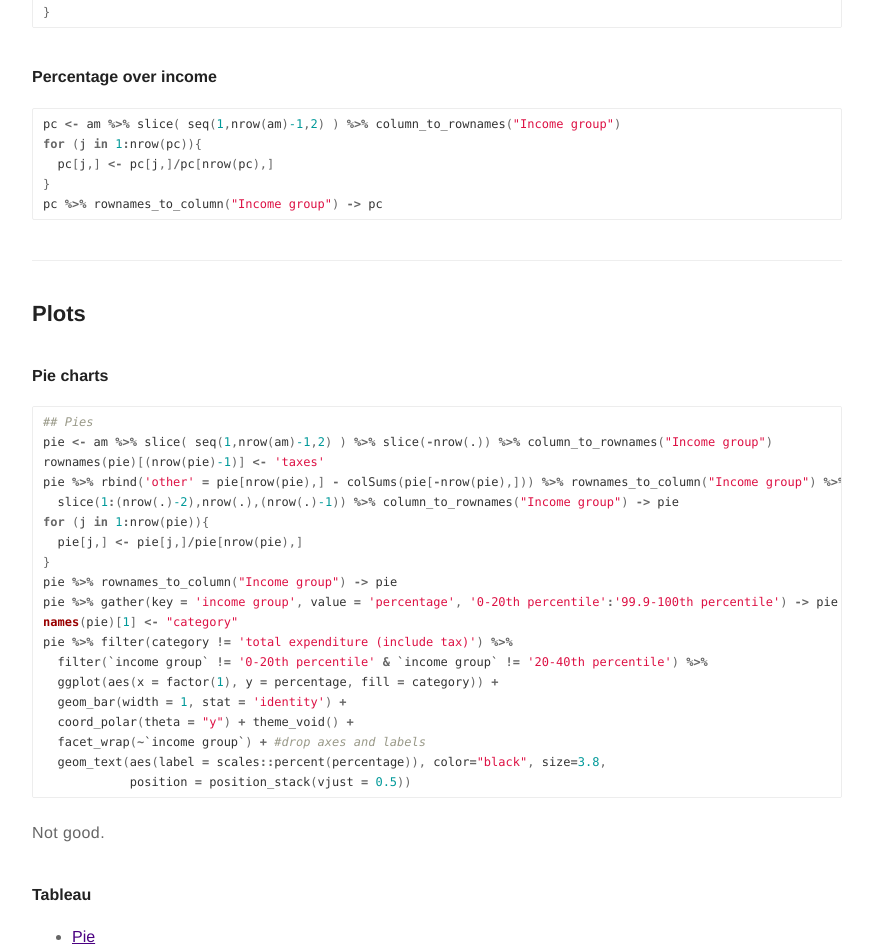
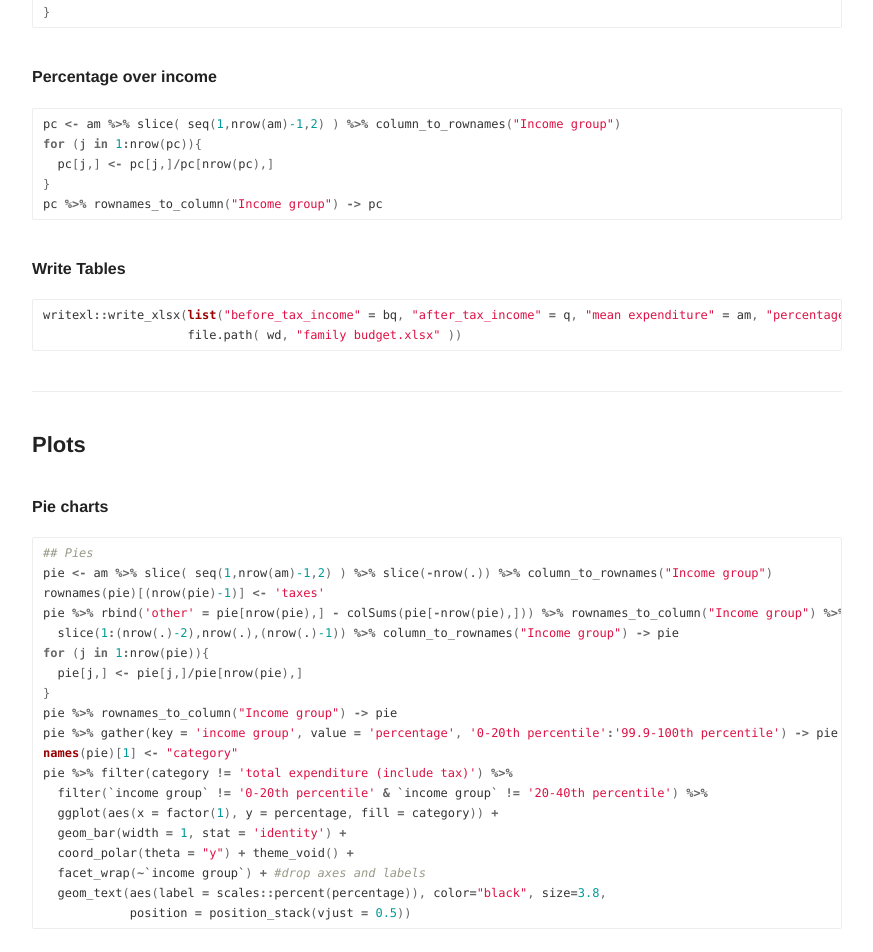
Before and after one commit to subaiwen/subaiwen.github.io, a Jekyll site: the page built from _posts/2019-9-5-ces.md, in a window 1280 px wide and 1400 px high, scrolled down 4584 px. Shown: the top 952 px of the window, without its empty margins (203-1076 px from the left). Built offline with Jekyll 4.4.1, drawn with Linux system fonts in a browser that asks for light colours; comment, search, counter and statistics services are not loaded; some of the changed text lies outside the part shown.

Commit message:
Update 2019-9-5-ces.md

````diff
--- a/_posts/2019-9-5-ces.md
+++ b/_posts/2019-9-5-ces.md
@@ -199,6 +199,12 @@
 pc %>% rownames_to_column("Income group") -> pc
 ```
 
+#### Write Tables
+```r
+writexl::write_xlsx(list("before_tax_income" = bq, "after_tax_income" = q, "mean expenditure" = am, "percentage" = pc),
+                    file.path( wd, "family budget.xlsx" ))
+```
+
 ---
 ## Plots
 #### Pie charts
@@ -226,12 +232,16 @@
 Not good.
 
 #### Tableau
-- [Pie](https://public.tableau.com/profile/zhijian.liu#!/vizhome/VisualizationforFamilyBudget/pie)
-<iframe src="https://public.tableau.com/views/VisualizationforFamilyBudget/pie?:showVizHome=no&:embed=true" width="90%" height="500"></iframe>
+- [Pie:](https://public.tableau.com/profile/zhijian.liu#!/vizhome/VisualizationforFamilyBudget/pie)
+<iframe src="https://public.tableau.com/views/VisualizationforFamilyBudget/pie?:showVizHome=no&:embed=true" width="100%" height="600"></iframe>
 
-- [Bar](https://public.tableau.com/profile/zhijian.liu#!/vizhome/VisualizationforFamilyBudget/bar)
-- [Line](https://public.tableau.com/profile/zhijian.liu#!/vizhome/VisualizationforFamilyBudget/line)
+- [Bar:](https://public.tableau.com/profile/zhijian.liu#!/vizhome/VisualizationforFamilyBudget/bar)
 
+<iframe src="https://public.tableau.com/views/VisualizationforFamilyBudget/bar?:showVizHome=no&:embed=true" width="100%" height="600"></iframe>
+
+- [Line:](https://public.tableau.com/profile/zhijian.liu#!/vizhome/VisualizationforFamilyBudget/line)
+
+<iframe src="https://public.tableau.com/views/VisualizationforFamilyBudget/line?:showVizHome=no&:embed=true" width="100%" height="600"></iframe>
 
 ---
 
````
Also changed, not shown: other parts of _posts/2019-9-5-ces.md (+1 -0 lines).
